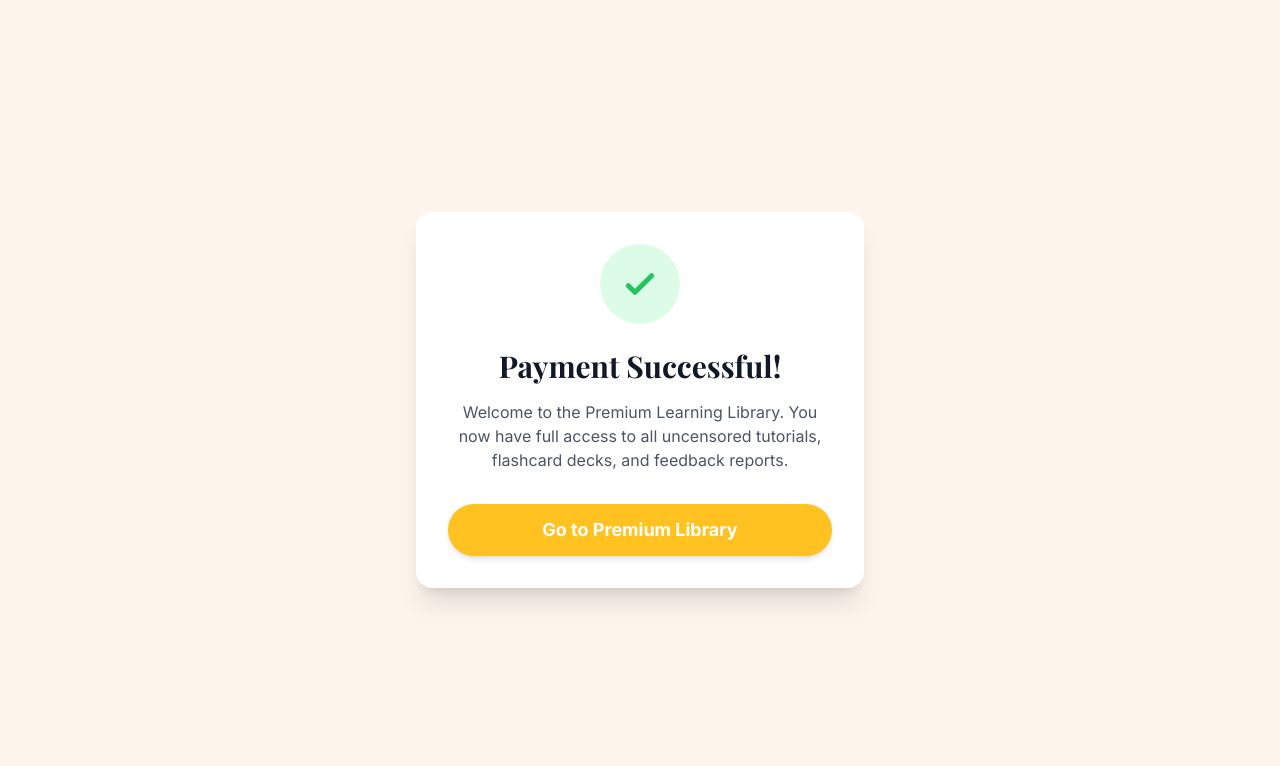
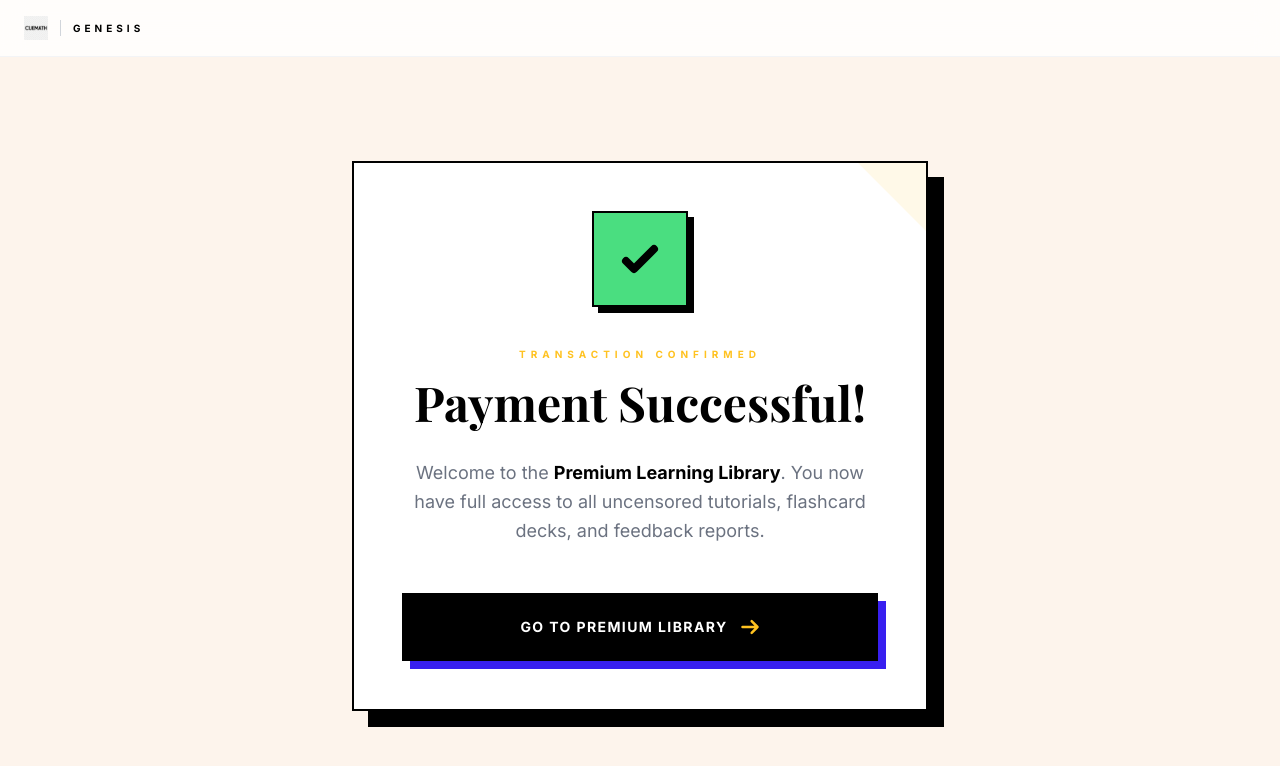
Before and after one commit to DeepanshuK007/cuemath-genesis, a React (Vite) app in the folder frontend/: page /checkout-success in a window 1280 px wide. Shown: the top 766 px of the page. Built offline with nearby package versions, Linux system fonts and the light colour scheme; no server answers.

Commit message:
Redesign Checkout Success page with neobrutalist premium styling

```diff
--- a/frontend/src/components/CheckoutSuccess.jsx
+++ b/frontend/src/components/CheckoutSuccess.jsx
@@ -1,36 +1,65 @@
 import { useEffect } from 'react'
 import { Link, useSearchParams } from 'react-router-dom'
+import { motion } from 'framer-motion'
 
 export default function CheckoutSuccess() {
   const [searchParams] = useSearchParams()
   const sessionId = searchParams.get('session_id')
 
   useEffect(() => {
-    // In a real app, we would verify the session ID with the backend here
-    // and unlock the user's access in the database.
+    // In a real app, we would verify the session ID with the backend
   }, [sessionId])
 
   return (
-    <div className="min-h-screen bg-cream flex items-center justify-center p-6">
-      <div className="max-w-md w-full bg-white rounded-2xl shadow-xl p-8 text-center">
-        <div className="w-20 h-20 bg-green-100 rounded-full flex items-center justify-center mx-auto mb-6">
-          <svg className="w-10 h-10 text-green-500" fill="none" stroke="currentColor" viewBox="0 0 24 24">
-            <path strokeLinecap="round" strokeLinejoin="round" strokeWidth="3" d="M5 13l4 4L19 7" />
+    <div className="min-h-screen bg-cream selection:bg-primary selection:text-white flex flex-col">
+      {/* Fixed Header */}
+      <header className="fixed top-0 left-0 right-0 z-50 bg-white/80 backdrop-blur-md border-b border-gray-100 py-4 px-6">
+        <div className="max-w-7xl mx-auto flex items-center gap-3">
+          <Link to="/" className="flex items-center gap-3 group">
+            <img src="/cuemath-logo-v2.png" alt="Cuemath" className="h-6 w-auto transition-transform group-hover:scale-105" />
+            <div className="h-4 w-[1px] bg-gray-300"></div>
+            <span className="text-[10px] font-black tracking-[0.4em] text-black uppercase">GENESIS</span>
+          </Link>
+        </div>
+      </header>
+
+      <main className="flex-1 flex items-center justify-center p-6 pt-24">
+        <motion.div
+          initial={{ opacity: 0, scale: 0.9 }}
+          animate={{ opacity: 1, scale: 1 }}
+          className="max-w-xl w-full bg-white border-2 border-black p-12 shadow-[16px_16px_0px_0px_rgba(0,0,0,1)] relative overflow-hidden"
+        >
+          {/* Decorative Corner */}
+          <div className="absolute top-0 right-0 w-24 h-24 bg-primary opacity-10 -rotate-45 translate-x-12 -translate-y-12"></div>
+
+          <div className="text-center relative z-10">
+            <div className="w-24 h-24 bg-green-400 border-2 border-black flex items-center justify-center mx-auto mb-10 shadow-[6px_6px_0px_0px_rgba(0,0,0,1)]">
+              <svg className="w-12 h-12 text-black" fill="none" stroke="currentColor" viewBox="0 0 24 24">
+                <path strokeLinecap="round" strokeLinejoin="round" strokeWidth="4" d="M5 13l4 4L19 7" />
               </svg>
             </div>
-        <h2 className="text-3xl font-serif font-bold text-gray-900 mb-4">
+
+            <span className="text-[10px] font-black text-primary uppercase tracking-[0.5em] block mb-4">Transaction Confirmed</span>
+            <h2 className="text-4xl md:text-5xl font-serif font-bold text-black mb-8 leading-tight">
               Payment Successful!
             </h2>
-        <p className="text-gray-600 font-sans mb-8">
-          Welcome to the Premium Learning Library. You now have full access to all uncensored tutorials, flashcard decks, and feedback reports.
+
+            <p className="text-gray-500 font-sans text-lg mb-12 leading-relaxed">
+              Welcome to the <span className="text-black font-black">Premium Learning Library</span>. You now have full access to all uncensored tutorials, flashcard decks, and feedback reports.
             </p>
+
             <Link
               to="/testimonials?subscribed=true"
-          className="block w-full bg-primary hover:bg-primary-dark text-white py-3 rounded-full font-sans font-bold text-lg transition shadow-md hover:shadow-lg"
+              className="block w-full bg-black text-white py-6 font-black uppercase tracking-widest text-sm shadow-[8px_8px_0px_0px_rgba(56,31,240,1)] hover:translate-x-1 hover:translate-y-1 hover:shadow-none transition-all flex items-center justify-center gap-3"
             >
               Go to Premium Library
+              <svg className="w-5 h-5 text-primary" fill="none" stroke="currentColor" viewBox="0 0 24 24">
+                <path strokeLinecap="round" strokeLinejoin="round" strokeWidth={3} d="M14 5l7 7m0 0l-7 7m7-7H3" />
+              </svg>
             </Link>
           </div>
+        </motion.div>
+      </main>
     </div>
   )
 }
```
Lines whose indentation alone changed are shown as unchanged.
